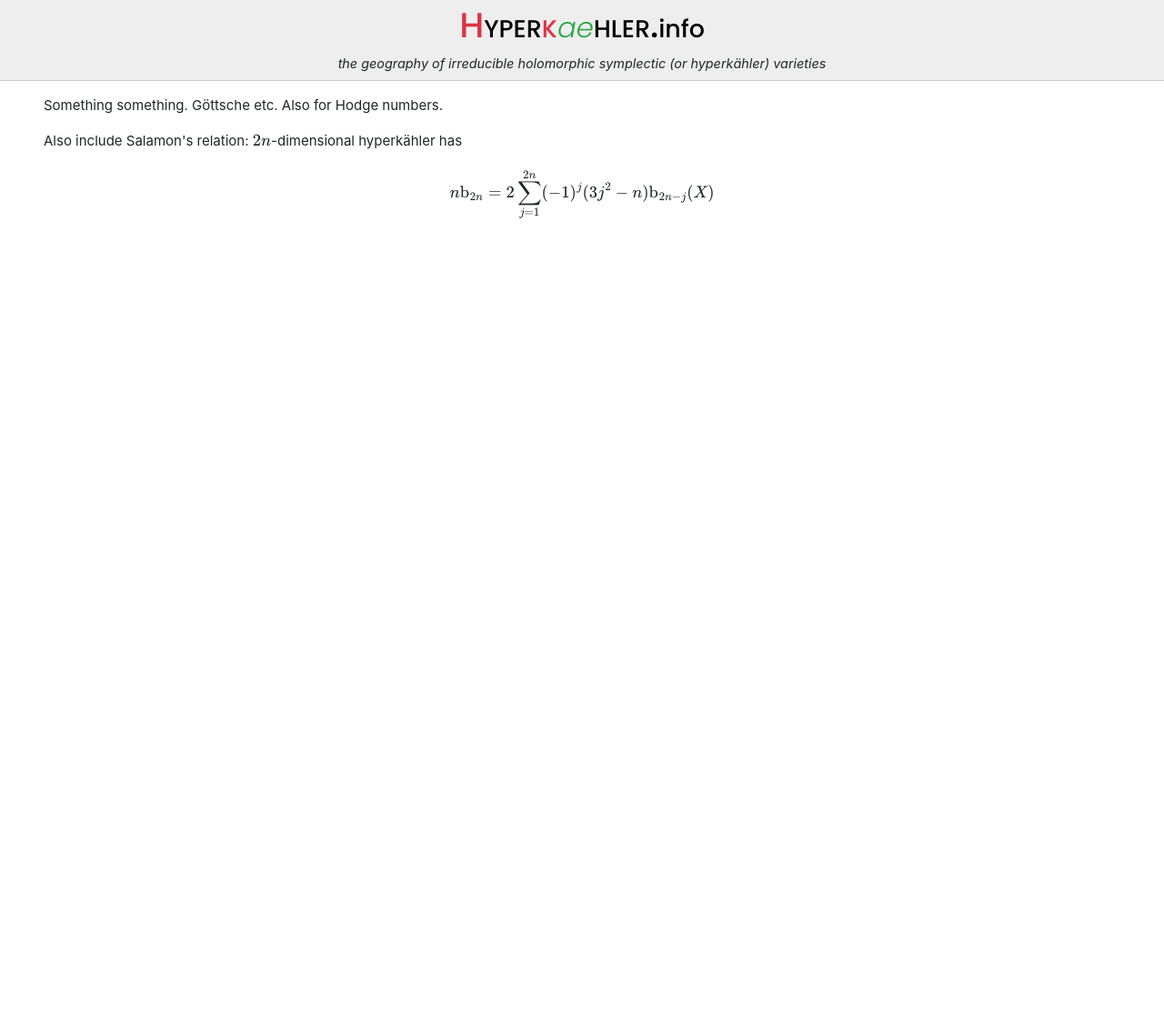
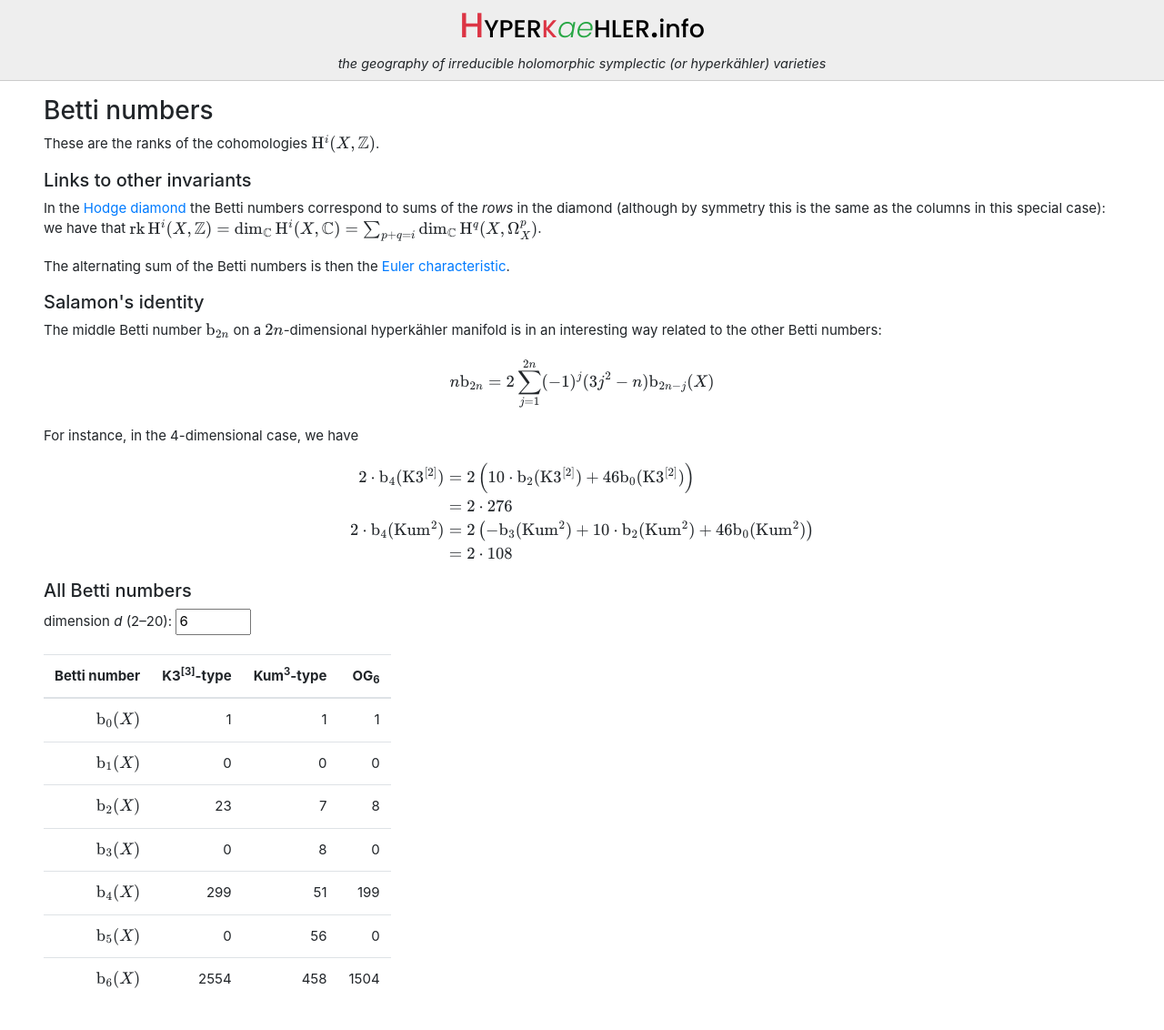
Before and after one commit to pbelmans/hyperkaehler-info, a Flask app: page /betti in a window 1280 px wide. Shown: the part 37-1169 px from the top of the page at 91% size. Before the commit the page ends 277 px from the top, so only its background shows below. Run offline with Flask 2, Linux system fonts and the light colour scheme; style sheets or scripts are compiled from the project's sources; parts of the project's set-up code (start-up, migrations or seed data) failed here and were passed over.

Commit message:
Finishing first version that can go live
Several interesting ideas remain, but time is not infinite.

```diff
--- a/application.py
+++ b/application.py
@@ -27,6 +27,9 @@ class Hyperkaehler:
         # Betti numbers from Hodge numbers
         self.betti = [sum([self.hodge[j][i - j] for j in range(i + 1) if j <= self.dimension and i - j <= self.dimension]) \
                 for i in range(2*self.dimension + 1)]
+
+        # signature from the Hodge numbers, see Theorem 6.33 of Voisin's Hodge theory and complex algebraic geometry, I
+        self.signature = sum([(-1)**a * self.hodge[a][b] for a in range(self.dimension + 1) for b in range(self.dimension + 1)])
 
         # Chern numbers
         self.chern = dict()
@@ -93,7 +96,7 @@ class Hyperkaehler:
         # shorthand name
         if key == "K3":        self.shorthand = "K3"
         elif key[:3] == "K3-": self.shorthand = "K3<sup>[{}]</sup>-type".format(n)
-        elif key[:3] == "Kum": self.shorthand = "Kum<sup>[{}]</sup>-type".format(n)
+        elif key[:3] == "Kum": self.shorthand = "Kum<sup>{}</sup>-type".format(n)
         elif key == "OG6":     self.shorthand = "OG<sub>6</sub>"
         elif key == "OG10":    self.shorthand = "OG<sub>10</sub>"
 
@@ -207,3 +210,7 @@ def hitchin_sawon():
 @app.route("/hodge")
 def hodge():
     return render_template("hodge.html")
+
+@app.route("/polarisation")
+def polarisation():
+    return render_template("polarisation.html")
--- a/templates/about.html
+++ b/templates/about.html
@@ -6,7 +6,7 @@
 
 <h4>About</h4>
 <p>Hyperkähler manifolds, or irreducible holomorphic symplectic varieties, are important building blocks of objects in complex geometry. Whilst they have amazing properties, their classification is incomplete and only 2 infinite families of deformation types, and 2 sporadic deformation types are known.
-<p>This website is dedicated to listing their properties, with the focus being on those that are deformation invariant.
+<p>This website is dedicated to describing these known types, with the focus being on their properties that are deformation invariant.
 <p><a href="/explained">More information about hyperkähler varieties is available</a>.
 
 <h4>How to contribute?</h4>
@@ -14,7 +14,6 @@
 <ul>
   <li>contact me (see below)
   <li><a href="https://github.com/pbelmans/hyperkaehler-info/issues">create an issue on GitHub</a>
-  <li>fix it yourself in <a href="https://github.com/pbelmans/fanography/blob/master/fanography/data.yml"><code>data.yml</code></a> and <a href="https://github.com/pbelmans/fanography/pulls">do a pull request on GitHub</a>
 </ul>
 
 <h4>Acknowledgements</h4>
--- a/templates/beauville-fujiki.html
+++ b/templates/beauville-fujiki.html
@@ -4,6 +4,8 @@
 {% block title %}Beauville&ndash;Fujiki form{% endblock %}
 
 {% block content %}
+
+<h3>Beauville&ndash;Fujiki form</h3>
 
 <p>The <strong>Beauville&ndash;Fujiki form</strong> is an integral indivisible quadratic form on $\mathrm{H}^2(X,\mathbb{Z})$.
 <p>If we write
@@ -15,8 +17,8 @@ then there exists some constant $\mathrm{c}_X\in\mathbb{Q}_+$ (the <a href="/fuj
   \int_X\alpha^{2n}=\mathrm{c}_X\frac{(2n)!}{n!2^n}\mathrm{q}_X(\alpha)^n
 \end{equation}
 for $\alpha\in\mathrm{H}^2(X,\mathbb{C})$.
-<p>It has <em>index</em> $(3,\mathrm{b}_2(X)-3)$ (when restricted to $\mathrm{H}^2(X,\mathbb{R})$.
-<p>Its <em>discriminant</em> is the finite abelian group $\Lambda^\vee/\Lambda$ where $\Lambda=(\operatorname{H}^2(X,\mathbb{Z}),\mathrm{q}_X)$ is the lattice. It is zero for a unimodular lattice (such as $\mathrm{E}_8$) and the hyperbolic plane $\mathrm{U}$. Because in all known cases the Beauville&ndash;Fujiki form $\Lambda$ is of the form $\Lambda'\oplus\mathrm{H}^{\oplus 3}\oplus\Lambda''$ with $\Lambda'$ unimodular and $\Lambda''$ of rank 1 or 2, the discriminant is determined by $\Lambda''$.
+<p>It has <em>index</em> $(3,\mathrm{b}_2(X)-3)$ (when restricted to $\mathrm{H}^2(X,\mathbb{R})$).
+<p>Its <em>discriminant</em> is the finite abelian group $\Lambda^\vee/\Lambda$ where $\Lambda=(\operatorname{H}^2(X,\mathbb{Z}),\mathrm{q}_X)$ is the lattice. It is zero for a unimodular lattice (such as $\mathrm{E}_8$) and the hyperbolic plane $\mathrm{U}$. Because in all known cases the Beauville&ndash;Fujiki form $\Lambda$ is of the form $\Lambda'\oplus\mathrm{U}^{\oplus 3}\oplus\Lambda''$ with $\Lambda'$ unimodular and $\Lambda''$ of rank 1 or 2, the discriminant is determined by $\Lambda''$.
 <hr>
 <p>The Beauville&ndash;Fujiki form generalises the intersection form on a K3 surface (where $\mathrm{c}_X=1$), and more generally equips the second cohomology of a hyperkähler manifold with a lattice structure that governs much of its geometry.
 
--- a/templates/betti.html
+++ b/templates/betti.html
@@ -1,14 +1,73 @@
 {% extends "page.html" %}
+{% import "macros.html" as macros %}
+{% import "bibliography.html" as bibliography %}
 
 {% block title %}Betti numbers{% endblock %}
 
 {% block content %}
 
-<p>Something something. Göttsche etc. Also for Hodge numbers.
+<h3>Betti numbers</h3>
 
-<p>Also include Salamon's relation: $2n$-dimensional hyperkähler has
+<p>These are the ranks of the cohomologies $\mathrm{H}^i(X,\mathbb{Z})$.
+
+<h5>Links to other invariants</h5>
+<p>In the <a href="/hodge">Hodge diamond</a> the Betti numbers correspond to sums of the <em>rows</em> in the diamond (although by symmetry this is the same as the columns in this special case): we have that $\operatorname{rk}\operatorname{H}^i(X,\mathbb{Z})=\dim_{\mathbb{C}}\operatorname{H}^i(X,\mathbb{C})=\sum_{p+q=i}\dim_{\mathbb{C}}\operatorname{H}^q(X,\Omega_X^p)$.
+<p>The alternating sum of the Betti numbers is then the <a href="/euler">Euler characteristic</a>.
+
+<h5>Salamon's identity</h5>
+<p>The middle Betti number $\mathrm{b}_{2n}$ on a $2n$-dimensional hyperkähler manifold is in an interesting way related to the other Betti numbers:
 \[
 n\mathrm{b}_{2n}=2\sum_{j=1}^{2n}(-1)^j(3j^2-n)\mathrm{b}_{2n-j}(X)
 \]
+<p>For instance, in the 4-dimensional case, we have
+\[
+\begin{aligned}
+2\cdot\mathrm{b}_4(\mathrm{K3}^{[2]})&=2\left( 10\cdot\mathrm{b}_2(\mathrm{K3}^{[2]}) + 46\mathrm{b}_0(\mathrm{K3}^{[2]}) \right) \\
+&=2\cdot 276 \\
+2\cdot\mathrm{b}_4(\mathrm{Kum}^2)&=2\left( -\mathrm{b}_3(\mathrm{Kum}^2) + 10\cdot\mathrm{b}_2(\mathrm{Kum}^2) + 46\mathrm{b}_0(\mathrm{Kum}^2) \right) \\
+&=2\cdot 108
+\end{aligned}
+\]
+
+
+<h5>All Betti numbers</h5>
+<p>
+  <label for="K3-n-selector">dimension <em>d</em> (2&ndash;20)</label>:
+  <input type="number" id="dimension-selector" name="dimension-selector" min="2" max="20" value="6" step="2">
+
+{% for n in range(2, 21, 2) %}
+<table class="table table-hover" data-dimension="{{ n }}" style="width: auto !important">
+    <thead>
+      <tr>
+        <th class="text-right">Betti number</th>
+        {% for X in hyperkaehlers.values() if X.dimension == n %}<th class="text-right">{{ X.shorthand | safe }}</th>{% endfor %}
+      </tr>
+    </thead>
+    <tbody>
+      {% set varieties = hyperkaehlers.values() | selectattr("dimension", "eq", n) | list %}
+      {% for i in range(n + 1) %}
+        <tr>
+          <th class="text-right">
+            $\mathrm{b}_{ {{ i }} }(X)$
+          </th>
+
+          {% for X in varieties %}
+            <td class="text-right">{{ X.betti[i] }}</td>
+          {% endfor %}
+        </tr>
+      {% endfor %}
+    </tbody>
+  </table>
+{% endfor %}
+
+<script type="text/javascript">
+$("table[data-dimension]").hide();
+$("table[data-dimension=6]").show();
+
+$("input#dimension-selector").change(function() {
+  $("table[data-dimension]").hide();
+  $("table[data-dimension=" + $(this).val() + "]").show();
+});
+</script>
 
 {% endblock %}
--- a/templates/bibliography.html
+++ b/templates/bibliography.html
@@ -13,7 +13,7 @@ which does cause some redundancies in the way you write a page...
 {%- if optional -%}{{ optional | safe }}, {% endif %}
 {% for key in keys %}<a href="#{{ key }}">{{ key }}</a>{% if not loop.last %}, {% endif %}{% endfor %}
 ]
-{% endmacro %}
+{%- endmacro %}
 
 
 {% macro references(keys) %}
--- a/templates/chern.html
+++ b/templates/chern.html
@@ -8,6 +8,7 @@
 
 <h4>Chern numbers</h4>
 <p>Chern numbers are the integrals of monomials in the Chern classes of $X$ living in top degrees. These are integers that can be used to control various other numerical invariants of varieties.
+<p>For a hyperkähler manifold the odd Chern classes vanish, so in the table below we only list monomials using even Chern classes.
 
 <h5>All Chern numbers</h5>
 <p>
@@ -70,7 +71,7 @@ $("input#dimension-selector").change(function() {
   The Chern numbers are computed in {{ bibliography.cite("2006.09307", "Appendix A") }}.
 </dl>
 
-<p>Further computations of Chern numbers of {{ macros.K3n("n")}}- and {{ macros.Kumn("n") }}-type can be done using the <a href="https://github.com/8d1h/IntersectionTheory">IntersectionTheory</a> library written by Jieao Song in Julia.
+<p>Computations of Chern numbers of {{ macros.K3n("n")}}- and {{ macros.Kumn("n") }}-type can be done using the <a href="https://github.com/8d1h/IntersectionTheory">IntersectionTheory</a> library written by Jieao Song in Julia.
 
 {{ bibliography.references(["MR1795551", "MR1906063", "MR3798592", "2006.09307"]) }}
 
--- a/templates/explained.html
+++ b/templates/explained.html
@@ -4,10 +4,10 @@
 
 {% block content %}
 
+<p><em>This needs to be expanded with a little bit of history etc.</em>
 <h3>Definitions</h3>
 <p>A <strong>hyperkähler manifold</strong> is a Riemannian manifold of dimension $4k$, such that its holonomy group is equal to $\mathrm{Sp}(4k)$.
 <p>A <strong>irreducible holomorphic symplectic manifold</strong> is a simply connected Kähler manifold (so a Riemannian manifold with holonomy contained in $\mathrm{U}(2n)$) whose $\mathrm{H}^{2,0}(X)=\mathrm{H}^0(X,\Omega_X^2)$ is spanned by the class of a holomorphic symplectic form, i.e. a nowhere-degenerate holomorphic 2-form.
 <p>The equivalence of these two notions is provided by Yau's proof of the Calabi conjecture.
-<p class="alert alert-primary">expand this</p>
 
 {% endblock %}
--- a/templates/macros.html
+++ b/templates/macros.html
@@ -19,6 +19,11 @@
 
       <dt class="col-7 text-right"><a href="/euler">Euler characteristic</a></dt>
       <dd class="col-5 text-left">${{ X.euler }}$</dd>
+
+      <!--
+      <dt class="col-7 text-right"><a href="/signature">signature</a></dt>
+      <dd class="col-5 text-left">${{ X.signature }}$</dd>
+      -->
     </dl>
   </div>
 
@@ -35,7 +40,7 @@
       <dt class="col-7 text-right"><a href="/hitchin-sawon">$\int\mathrm{td}_X^{1/2}$</a>
       <dd class="col-5 text-left">${{ X.square_root_todd[1] }}$
 
-      <dt class="col-7 text-right">polarisation type of general fiber
+      <dt class="col-7 text-right"><a href="/polarisation">polarisation type of general fiber</a>
       <dd class="col-5 text-left">${% for polarisation in X.polarisations %}{{ polarisation }}{% if not loop.last %},{% endif %}{% endfor %}$
     </dl>
   </div>
```
Also changed, not shown: brainstorm.md (+5 -0 lines), templates/euler.html (+22 -10 lines), templates/hitchin-sawon.html (+5 -5 lines), templates/hodge.html (+10 -7 lines), templates/index.html (+8 -0 lines), templates/polarisation.html (added, +75 -0 lines), 1 other file.
